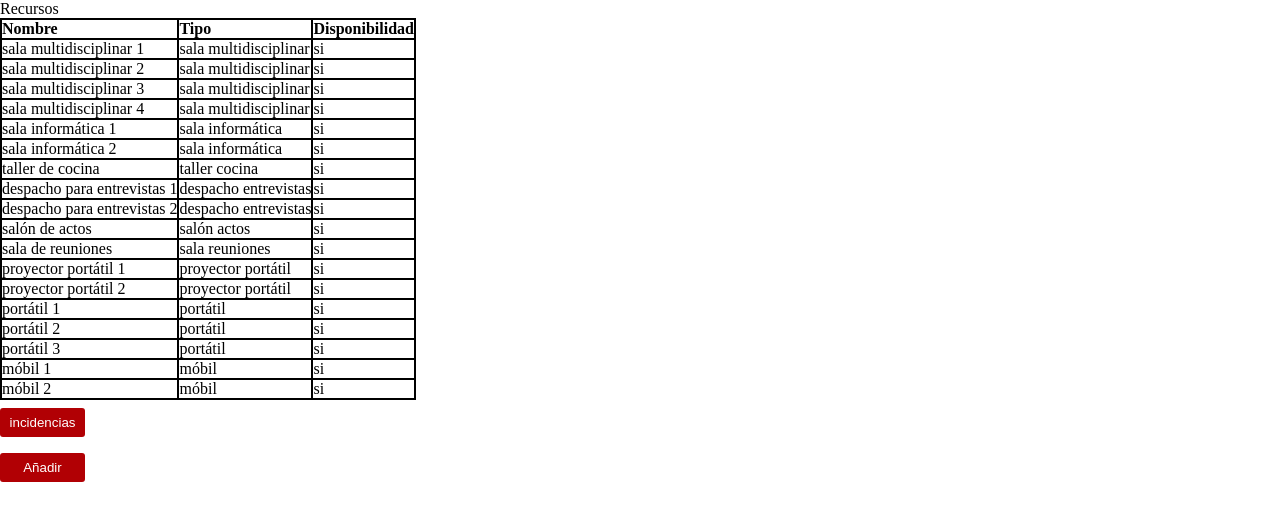
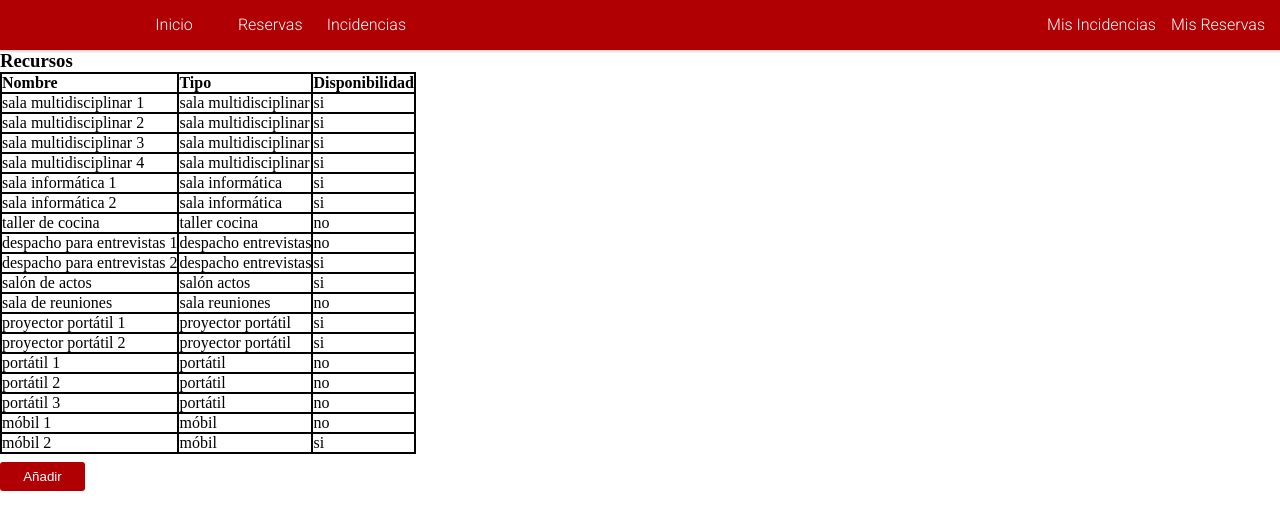
Before and after one commit to AlvarezCanals-DAW2-PROYECTO1-1718/PROYECTO1, a PHP site: page /PaginaWeb/index.php in a window 1280 px wide. Shown: the top 530 px of the page. Run offline with PHP 8.4, Linux system fonts and the light colour scheme; data comes from the database, SQL or seed files in the repository; some libraries are stand-ins or nearby versions.

Commit message:
mejora general (bd, index, reservas, incidencias, recursos) y navegacion por las paginas

```diff
--- a/PaginaWeb/assets/css/estilos.css
+++ b/PaginaWeb/assets/css/estilos.css
@@ -1,3 +1,7 @@
+@import url(ventanaModal.css);
+@import url(formulariosBotones.css);
+@import url(tablas.css);
+@import url(menu.css);
 *{
 	margin: 0;
 	padding: 0;
@@ -7,3 +11,6 @@
 	outline: none;
 	box-sizing: border-box;
 }
+body {
+	margin-top: 50px;
+}
--- /dev/null
+++ b/PaginaWeb/assets/css/menu.css
@@ -0,0 +1,89 @@
+* {
+	margin: 0;
+	padding: 0;
+	box-sizing: border-box; /*es para que si se pone un pading no canvie el porcentaje*/
+}
+nav {
+	/*background-color: #ffffff;*/ /*color fondo normal BLANCO*/
+	background-color: #b10004;
+	/*font:bold 13px "Arial"; */
+	position: fixed;
+	z-index: 1000;
+	top: 0;
+	width: 100%;
+	/*box-shadow: 0px 4px 3px rgba(0,0,0,.5);*/
+	box-shadow: 0 -5px 3px 6px rgba(0,0,0,.255);
+	left: 0 !important;
+	/*font-size: 13px;*/
+	/*font-weight: 500 !important;*/
+	font-family: 'Roboto', sans-serif;
+	/*font-family: Roboto, Arial;*/
+}
+ul.nav {
+	list-style-type: none;
+	margin-left: 10%;
+}
+nav ul li.nivel1 {
+	display: inline-block;
+	width: 8%;
+	position: relative;
+	text-align: center;
+}
+nav ul li.login {
+	display: inline-block;
+	min-width: 16%;
+	position: relative;
+	text-align: center;
+	float: right;
+	padding-right: 15px;
+}
+nav ul li.usuario {
+	display: inline-block;
+	min-width: 8%;
+	position: relative;
+	text-align: center;
+	cursor: pointer;
+	float: right;
+	padding-right: 15px;
+}
+nav li a {
+	display: block;
+	text-decoration: none;
+	line-height: 50px;
+	/*color: #333333;*/ /*color fetras NEGRO*/
+	color: #ffffff;
+	font-weight: 300;
+}
+nav li.nivel1:hover a, #menu_gral li a:focus {
+	background: #c00004; /*color fondo cuando pasas por encima de los principales GRIS CLARO*/
+	/*color: #FF7335;*/ /*color de las letras cuando pasas por encima de los principales NARANGA*/
+}
+nav ul li.login:hover, nav ul li.usuario:hover {
+	background: #c00004;
+}
+ul.ul2 {
+	position:absolute;
+	background-color: red;
+	/*width: 100%;*/
+	width: 130px;
+	display: none;
+}
+
+li.usuario2 {
+	background-color: #FFFFFF;
+	width: 100%;
+	color: #000000;
+	list-style-type: none;
+}
+
+li.usuario:hover > ul.ul2 {
+	display:block;
+}
+a.usuario {
+	color: #000000;
+}
+
+.imgNAV {
+	visibility: hidden;
+	position: absolute;
+}
--- a/PaginaWeb/assets/css/tablas.css
+++ b/PaginaWeb/assets/css/tablas.css
@@ -1,15 +1,15 @@
-.tabla {
+div.tabla {
 	display: table;
 	border: 1px solid black;
 }
-.fila {
+div.fila {
 	display: table-row;
 	border: 1px solid black;
 }
-.columna {
+div.columna {
 	display: table-cell;
 	border: 1px solid black;
 }
-.encabezado {
+div.encabezado {
 	font-weight: bold;
 }
--- /dev/null
+++ b/PaginaWeb/assets/php/navegador.php
@@ -0,0 +1,20 @@
+<nav id='MenuDesplegable' class="menu">
+	<ul class="nav">
+		<li class="nivel1"><a href="index.php">Inicio</a></li>
+		<li class="nivel1"><a href="index.php?mostrar=reservas">Reservas</a></li>
+		<li class="nivel1"><a href="index.php?mostrar=incidencias">Incidencias</a></li>
+
+		<li class="usuario"><a href="index.php?mostrar=reservas&mias=si">Mis Reservas</a></li>
+		<li class="usuario"><a href="index.php?mostrar=incidencias&mias=si">Mis Incidencias</a></li>
+		<?php
+			// if ($user['grupo']=='administrador')
+			/*echo "<li class='usuario'><a>".$usuario."</a>";
+				echo "<ul class=ul2>";
+					echo "<li class='usuario2'><a class=usuario href=''>Tu perfil</a></li>";
+					echo "<li class='usuario2'><a class=usuario href=''>Configuracion</a></li>";
+					echo "<li class='usuario2'><a class=usuario href=''>Salir</a></li>";
+				echo "</ul>";
+			echo "</li>";*/
+		?>
+	</ul>
+</nav>
--- a/PaginaWeb/assets/php/recursos.php
+++ b/PaginaWeb/assets/php/recursos.php
@@ -1,13 +1,34 @@
-<div>
+<article>
+	<h1>Recursos</h1>
 	<?php
-		/*
-		if (isset($_REQUEST['cat_id'])) {
-			$padre=$_REQUEST['cat_id'];
-		}else{
-		$padre=0;
-		}
-		*/
-		//Filtro
+		$consulta=mysqli_query($link, "SELECT * FROM tbl_recurso ORDER BY id_recurso");
+		echo "<div class='tabla'>";
+			if(mysqli_num_rows($consulta)>0) {
+				echo "<div class='fila encabezado'>";
+					echo "<div class='columna'>Nombre</div>";
+					echo "<div class='columna'>Tipo</div>";
+					echo "<div class='columna'>Disponibilidad</div>";
+				echo "</div>";
+				while($array = mysqli_fetch_array($consulta)) {
+					$nombre = $array['nombre_recurso'];
+					$tipo = $array['tipo_recurso'];
+					$disponible=$array['disp_recurso'];
+					echo "<div class='fila'>";
+						echo "<div class='columna'>$nombre</div>";
+						echo "<div class='columna'>$tipo</div>";
+						echo "<div class='columna'>$disponible</div>";
+					echo "</div>";
+				}
+			}
+		echo "</div>";
+
+		// Consultas--------------------------------
+		/*$nodisponible=mysqli_query($link, "SELECT * FROM tbl_recurso WHERE disponibilidad_recurso='no' ORDER BY id_recurso");
+		$tiempo=mysqli_query($link, "SELECT * FROM `tbl_reserva` ORDER BY `tbl_reserva`.`tiempoEstimado_reserva` DESC");
+		$incidencia=mysqli_query($link, "SELECT * FROM tbl_recurso WHERE disponibilidad_recurso='incidencia' ORDER BY id_recurso");
+		$motivo=mysqli_query($link, "SELECT * FROM `tbl_incidencia` INNER JOIN `tbl_reserva` ON `tbl_reserva`.`id_reserva`=`tbl_incidencia`.`id_reserva`INNER JOIN `tbl_recurso`ON `tbl_recurso`.`id_recurso`=`tbl_reserva`.`id_recurso`ORDER BY `tbl_incidencia`.`descripcion_incidencia` ASC");*/
+
+		// Filtro--------------------------------
 		/*$q="SELECT * FROM `tbl_recurso` ORDER BY `tbl_recurso`.`disponibilidad_recurso` ASC";
 		$q_filtros=mysqli_query($link, $q);
 		echo "Categoría: <select name='categoria'>";
@@ -16,57 +37,18 @@
 		echo "<option value='no'>No disponible</option>";
 		echo "<option value='incidencia'>Incidencia</option>";
 		echo "</select><br/><br/>";*/
+	?>
+	<div id='mostrarAñadirRecurso' class='divEmergente'>
+		<div class='subDivEmergente'>
+			<a href='#close' title='Close' class='close'>X</a>
+			<h3 class='ventanaModal'>Añadir Recurso</h3>
+			<div class='formularios'>
+				<form action='index.php?mostrar=incidencias' method='POST'>
 
-		//SQLS
-		$consulta=mysqli_query($link, "SELECT * FROM tbl_recurso ORDER BY id_recurso");
-		/*$nodisponible=mysqli_query($link, "SELECT * FROM tbl_recurso WHERE disponibilidad_recurso='no' ORDER BY id_recurso");
-		$tiempo=mysqli_query($link, "SELECT * FROM `tbl_reserva` ORDER BY `tbl_reserva`.`tiempoEstimado_reserva` DESC");
-		$incidencia=mysqli_query($link, "SELECT * FROM tbl_recurso WHERE disponibilidad_recurso='incidencia' ORDER BY id_recurso");
-		$motivo=mysqli_query($link, "SELECT * FROM `tbl_incidencia` INNER JOIN `tbl_reserva` ON `tbl_reserva`.`id_reserva`=`tbl_incidencia`.`id_reserva`INNER JOIN `tbl_recurso`ON `tbl_recurso`.`id_recurso`=`tbl_reserva`.`id_recurso`ORDER BY `tbl_incidencia`.`descripcion_incidencia` ASC");*/
-		//Consultas a mostrar
-		echo "Recursos<br>";
-		echo "<div class='tabla'>";
-			if(mysqli_num_rows($consulta)>0){
-				echo "<div class='fila encabezado'>";
-					echo "<div class='columna'>Nombre</div>";
-					echo "<div class='columna'>Tipo</div>";
-					echo "<div class='columna'>Disponibilidad</div>";
-				echo "</div>";
-				while($array = mysqli_fetch_array($consulta)){
-					$nombre = $array['nombre_recurso'];
-					$tipo = $array['tipo_recurso'];
-					$disponible=$array['disponibilidad_recurso'];
-					echo "<div class='fila'>";
-						echo "<div class='columna'>$nombre</div>";
-						echo "<div class='columna'>$tipo</div>";
-						echo "<div class='columna'>$disponible</div>";
-					echo "</div>";
-
-				}
-			}
-		echo "</div>";
-		/*echo "<br><br>Recursos Ocupados<br>";
-		if(mysqli_num_rows($nodisponible)>0){
-			while($disponible = mysqli_fetch_array($nodisponible)){
-				$tempo = mysqli_fetch_array($tiempo);
-				$nrecurso=$disponible['nombre_recurso'];
-				$tiempoaprox= $tempo['tiempoEstimado_reserva'];
-				echo "Recurso reservado: ".$nrecurso."<br>";
-				echo "Tiempo reserva (Aprox): ".$tiempoaprox."<br><br>";
-			}
-		}
-		echo "<br><br>Incidencias<br>";
-		if(mysqli_num_rows($motivo)>0){
-			while($disponible = mysqli_fetch_array($motivo)){
-				$nrecurso=$disponible['nombre_recurso'];
-				$motivo_recurso= $disponible['descripcion_incidencia'];
-				echo "Nombre recurso: ".$nrecurso."<br>";
-				 echo "Motivo Incidencia: ".$motivo_recurso."<br><br>";
-			}
-
-		}*/
-	?>
-				 <!--   <br>
-			<a href="index.php?insertaRecurso=si">Insertar Recursos <i class="fas fa-plus-square"></i></a><br> -->
-			 <a href="index.php?mostrar=incidencias"><input class="añadir-lista" type="button" value="incidencias"></a>
-</div>
+				</form>
+			</div>
+		</div>
+	</div>
+	<a href="#mostrarAñadirRecurso"><input class="añadir-lista" type="button" value="Añadir"></a>
+	<!-- <a href="index.php?insertaRecurso=si">Insertar Recursos <i class="fas fa-plus-square"></i></a><br> -->
+</article>
--- a/PaginaWeb/index.php
+++ b/PaginaWeb/index.php
@@ -1,35 +1,47 @@
 <!DOCTYPE html>
 <html>
 	<head>
-		<title>Categorias</title>
 		<link rel="stylesheet" href="https://use.fontawesome.com/releases/v5.4.1/css/all.css" integrity="sha384-5sAR7xN1Nv6T6+dT2mhtzEpVJvfS3NScPQTrOxhwjIuvcA67KV2R5Jz6kr4abQsz" crossorigin="anonymous">
 		<link href="https://fonts.googleapis.com/css?family=Roboto:100,200,300,400,500,700" rel="stylesheet">
 		<script type="text/javascript" src="assets/js/js_version2.js"></script>
 		<link rel="stylesheet" type="text/css" href="assets/css/estilos.css">
-		<link rel="stylesheet" type="text/css" href="assets/css/ventanaModal.css">
-		<link rel="stylesheet" type="text/css" href="assets/css/formulariosBotones.css">
-		<link rel="stylesheet" type="text/css" href="assets/css/tablas.css">
+		<title>Recursos</title>
 	</head>
 	<body>
-		<div class="total">
 		<?php
 			include "assets/php/conexion.proc.php";
-				//if (!isset($_REQUEST['login']) || !$_REQUEST['login'] == 'bien') {
-					//include "login.php";
-				//} else {
+			/*if (!isset($_SESSION['user_id'])) {
+				include "assets/php/login.php";
+			} else {
+				$usuario=$user['nombre'];*/
+				include "assets/php/navegador.php";
+				?><section><?php
+					if (!isset($_REQUEST['mostrar'])) {
+						include "assets/php/recursos.php";
+						?><!-- <a href="index.php?mostrar=incidencias"><input class="añadir-lista" type="button" value="incidencias"></a> --><?php
+					} else {
+						$mostrar = $_REQUEST['mostrar'];
+						switch ($mostrar) {
+							case 'recursos':
+								include "assets/php/recursos.php";
+								break;
+							case 'reservas':
+								include "assets/php/reservas.php";
+								break;
+							case 'incidencias':
+								include "assets/php/incidencias.php";
+								break;
+							default:
+								echo "Error";
+								break;
+						}
 						//include "assets/php/filtros.php";
-
 						//include "assets/php/reservas.php";
 						//include "assets/php/reservarRecursos.php";
 						//include "assets/php/liberarRecursos.php";
-					if (isset($_REQUEST['mostrar']) && $_REQUEST['mostrar'] == 'incidencias') {
-					include "assets/php/incidencias.php";
-					}else{
-						include "assets/php/recursos.php";
 					}
-				//}
+				?></section><?php
+			/*}*/
 		?>
-			<a href="#mostrarDivAñadirList"><input class="añadir-lista" type="button" value="Añadir"></a>
-		</div>
 	</body>
 </html>
```
Also changed, not shown: Documentacion/crear_bd.sql (+77 -33 lines), PaginaWeb/assets/css/formulariosBotones.css (+47 -3 lines), PaginaWeb/assets/php/incidencias.php (+75 -32 lines), PaginaWeb/assets/php/reservas.php (+72 -0 lines), PaginaWeb/assets/php/reservarRecursos.php (deleted). Lines whose indentation alone changed are shown as unchanged.
